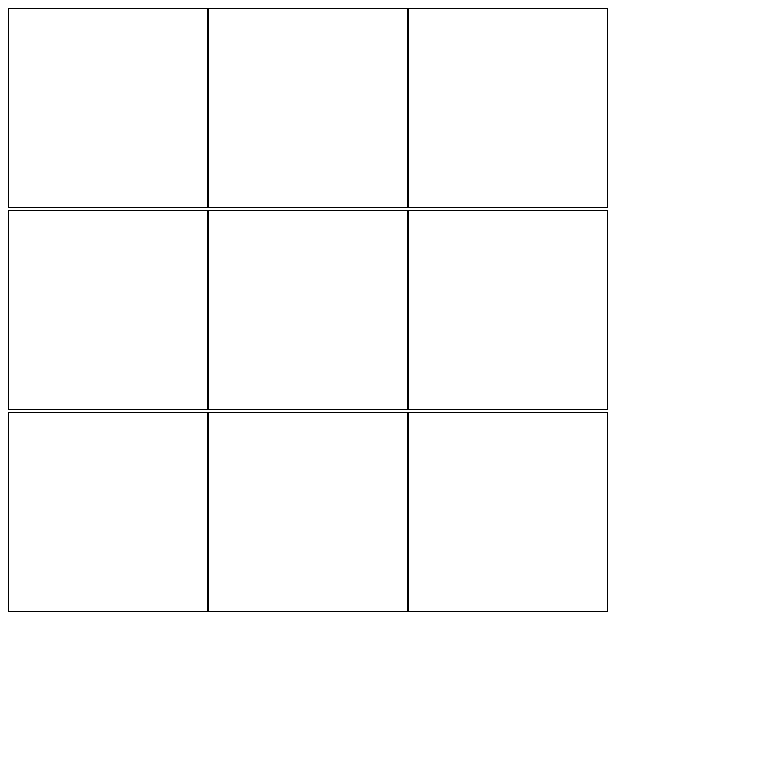
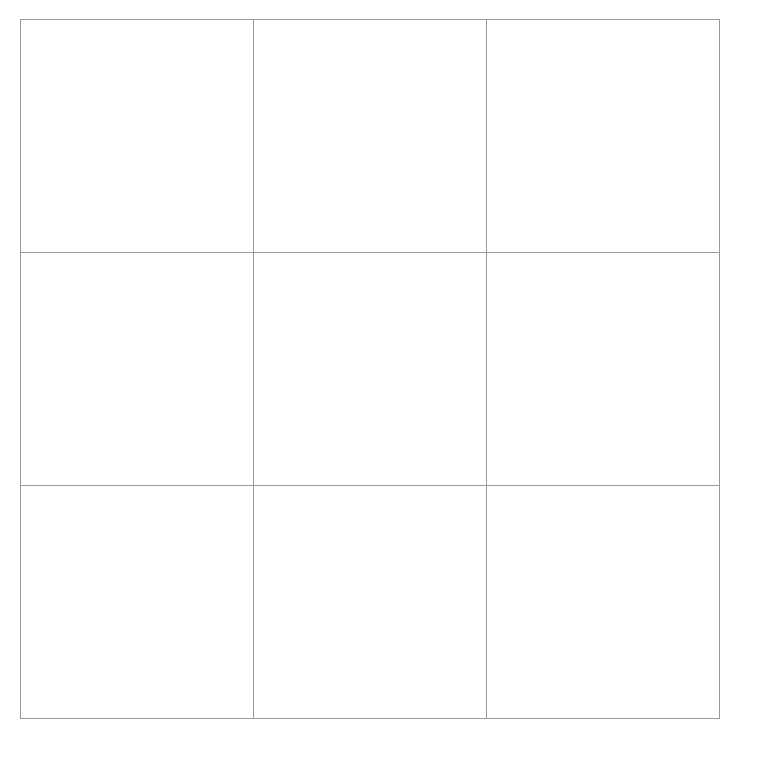
Before and after one commit to sujo030902/TicTacToe, a React (Vite) app: page / in a window 1280 px wide. Shown: the top 758 px of the page, without its empty margins (0-775 px from the left). Built offline with nearby package versions, Linux system fonts and the light colour scheme.

Commit message:
fixed some CSS issues

```diff
--- a/src/index.css
+++ b/src/index.css
@@ -1,21 +1,90 @@
-.game{
-  display: grid;
-  grid-template-columns: repeat(3, 1fr);
-  grid-template-rows: repeat(3, 1fr);
-  background-color: #888;
-  width: 10%;
-  height: 150%;
-  margin-top: 50px;
-  margin-left: 50px;
+* {
+  box-sizing: border-box;
+}
+
+body {
+  font-family: sans-serif;
+  margin: 20px;
+  padding: 0;
+}
+
+h1 {
+  margin-top: 0;
+  font-size: 22px;
+}
+
+h2 {
+  margin-top: 0;
+  font-size: 20px;
+}
+
+h3 {
+  margin-top: 0;
+  font-size: 18px;
+}
+
+h4 {
+  margin-top: 0;
+  font-size: 16px;
+}
+
+h5 {
+  margin-top: 0;
+  font-size: 14px;
+}
+
+h6 {
+  margin-top: 0;
+  font-size: 12px;
+}
+
+code {
+  font-size: 1.2em;
+}
+
+ul {
+  padding-inline-start: 20px;
+}
+
+* {
+  box-sizing: border-box;
+}
+
+body {
+  font-family: sans-serif;
+  margin: 20px;
+  padding: 0;
 }
 
 .square {
-  width: 200px;
-  height: 200px;
-  background-color: #fff;
-  border: 1px solid #000;
-  font-size: 4em;
-  font-style: bold;
-  font-weight: 900;
-  cursor: pointer;
+  background: #fff;
+  border: 1px solid #999;
+  float: left;
+  font-size: 4rem;
+  font-weight: bold;
+  line-height: 34px;
+  height: 234px;
+  margin-right: -1px;
+  margin-top: -1px;
+  padding: 0;
+  text-align: center;
+  width: 234px;
 }
+
+.board-row:after {
+  clear: both;
+  content: '';
+  display: table;
+}
+
+.status {
+  margin-bottom: 10px;
+}
+.game {
+  display: flex;
+  flex-direction: row;
+}
+
+.game-info {
+  margin-left: 20px;
+}
```
